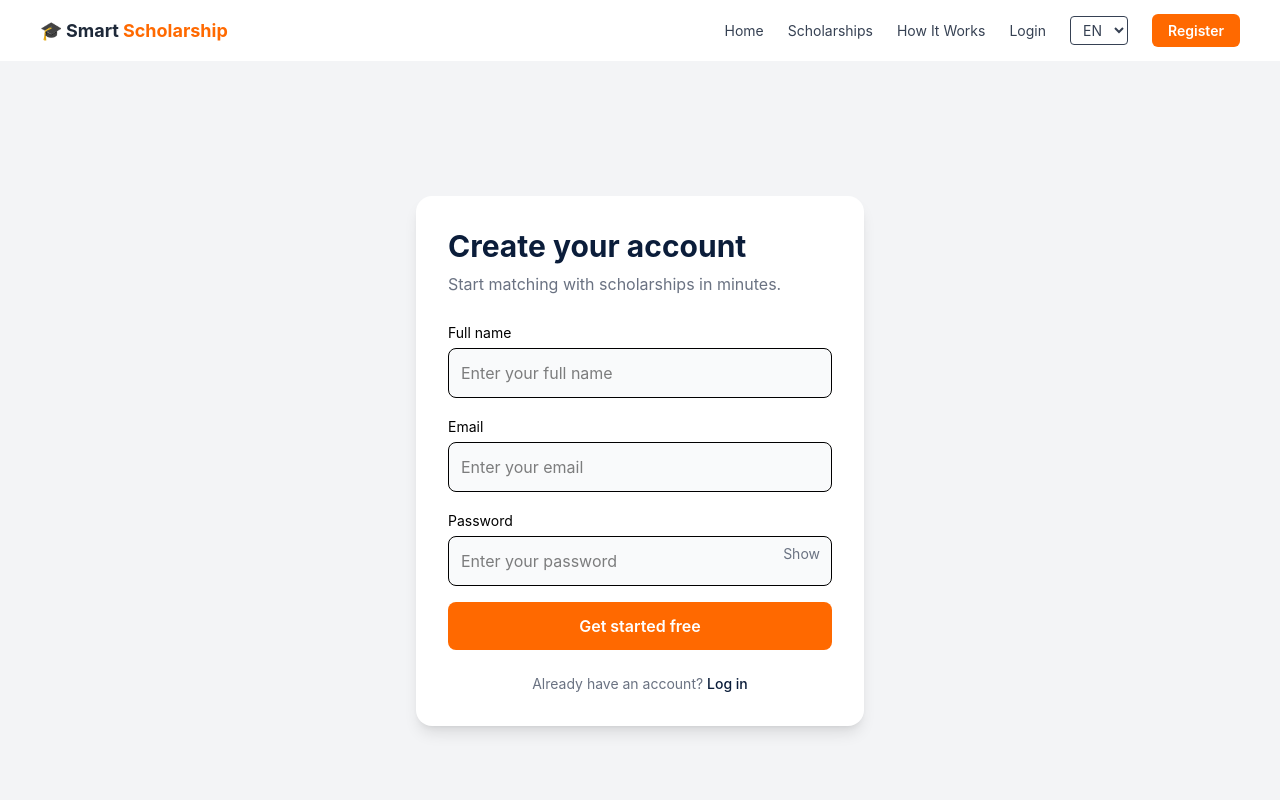
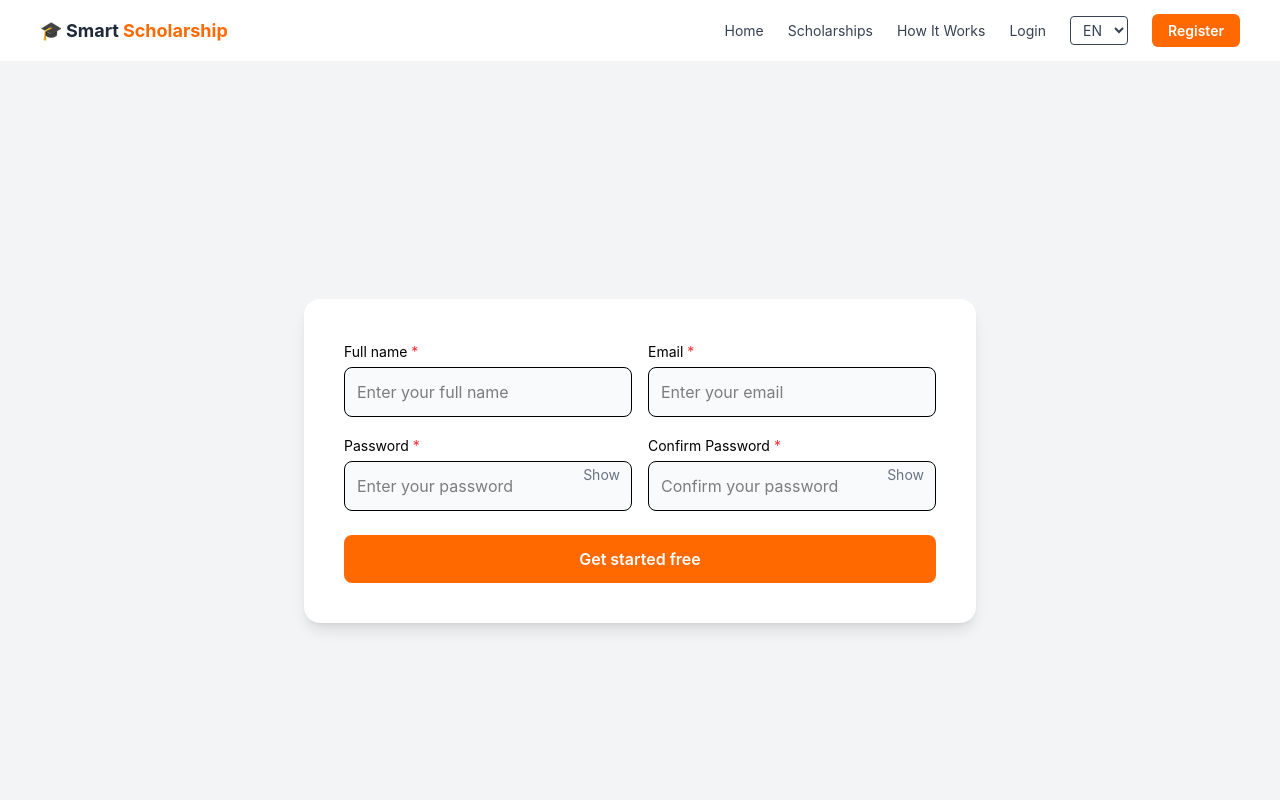
Before and after one commit to mmunir439/smart-scholarship-finder-frontend, a Next.js app: page /register in a window 1280 px wide. Shown: the top 800 px of the page. Built offline with nearby package versions, Linux system fonts and the light colour scheme.

Commit message:
register and login updated

```diff
--- a/src/app/dashboard/page.jsx
+++ b/src/app/dashboard/page.jsx
@@ -1,5 +1,7 @@
 "use client";
+import react from "react"
 import React, { useState, useEffect } from "react";
+import { useContext } from "react";
 import DashboardLayout from "@/components/layout/DashboardLayout";
 import StatsCard from "@/components/dashboard/StatsCard";
 import {
@@ -75,7 +77,7 @@ export default function Page() {
             {/* Greeting */}
             <div className="mb-6">
                 <h1 className="text-2xl font-bold">
-                   Welcome back, {user?.name || "User"} 👋
+                    Welcome back, {user?.name || "User"} 👋
                 </h1>
                 <p className="text-gray-500">{today}</p>
             </div>
--- a/src/app/login/page.jsx
+++ b/src/app/login/page.jsx
@@ -1,5 +1,4 @@
 "use client";
-
 import { useState } from "react";
 import { useRouter } from "next/navigation";
 import api from "../utils/axios";
@@ -9,21 +8,21 @@ import toast from "react-hot-toast";
 import Footer from "@/components/Footer";
 import Navbar from "@/components/Navbar";
 import { useTranslation } from "react-i18next";
-
+import { useSearchParams } from "next/navigation";
 export default function Login() {
   const { t } = useTranslation(); // ✅ ADD THIS
-  const router = useRouter();
-
+  const [loginError, setLoginError] = useState("");
+  const router = useRouter()
   const [form, setForm] = useState({
     email: "",
     password: "",
   });
-
   const [loading, setLoading] = useState(false);
   const [showPassword, setShowPassword] = useState(false);
 
   const handleChange = (e) => {
     setForm({ ...form, [e.target.name]: e.target.value });
+    setLoginError(""); // ✅ reset error
   };
 
   const handleSubmit = async (e) => {
@@ -43,7 +42,7 @@ export default function Login() {
 
       const role = res.data.user.role;
 
-      toast.success(t("login.success"));
+      toast.success("Login successful"); // ✅ will show
 
       setTimeout(() => {
         if (role === "admin") {
@@ -51,10 +50,13 @@ export default function Login() {
         } else {
           router.push("/dashboard");
         }
-      }, 1200);
+      }, 1000);
 
     } catch (err) {
-      toast.error(t("login.error_invalid"));
+      const message = err.response?.data?.message || "Invalid email or password";
+
+      setLoginError(message);
+      toast.error(message);
     } finally {
       setLoading(false);
     }
@@ -74,10 +76,13 @@ export default function Login() {
           <p className="text-gray-500 mb-6">
             {t("login.subtitle")}
           </p>
+          <form onSubmit={handleSubmit} className="space-y-4">
+            {loginError && (
+              <p className="text-red-600 text-sm mb-4 text-center">
+                {loginError}
+              </p>)}
+            <div>
 
-          <form onSubmit={handleSubmit} className="space-y-4">
-
-            <div>
               <label className="text-sm">{t("login.email")}</label>
               <input
                 name="email"
@@ -110,8 +115,8 @@ export default function Login() {
             <button
               disabled={loading}
               className={`w-full py-3 rounded-lg font-semibold text-white transition ${loading
-                  ? "bg-gray-400"
-                  : "bg-orange-500 hover:bg-orange-600"
+                ? "bg-gray-400"
+                : "bg-orange-500 hover:bg-orange-600"
                 }`}
             >
               {loading ? t("login.loading") : t("login.button")}
--- a/src/app/register/page.jsx
+++ b/src/app/register/page.jsx
@@ -5,36 +5,55 @@ import axios from "../utils/axios";
 import { useRouter } from "next/navigation";
 import Link from "next/link";
 import toast from "react-hot-toast";
+import Navbar from "@/components/Navbar";
 import Footer from "@/components/Footer";
-import Navbar from "@/components/Navbar";
 import { useTranslation } from "react-i18next";
 
 export default function Register() {
-  const { t } = useTranslation(); // ✅ ADD
+  const { t } = useTranslation();
   const router = useRouter();
-
+  const [successfulMessage, setSuccessfulMessage] = useState();
   const [form, setForm] = useState({
     name: "",
     email: "",
     password: "",
+    confirmPassword: "",
   });
 
+  const [errors, setErrors] = useState({});
   const [loading, setLoading] = useState(false);
+
   const [showPassword, setShowPassword] = useState(false);
+  const [showConfirmPassword, setShowConfirmPassword] = useState(false);
 
   const handleChange = (e) => {
-    setForm({ ...form, [e.target.name]: e.target.value });
+    const { name, value } = e.target;
+
+
+    setForm({
+      ...form,
+      [e.target.name]: e.target.value,
+    });
+
+    setErrors((prev) => ({
+      ...prev,
+      [name]: "",
+    }));
+
+
   };
 
   const validate = () => {
-    if (!form.name) return t("register.error_name");
-    if (!form.email.includes("@")) return t("register.error_email");
-    if (form.password.length < 6) return t("register.error_password");
+    if (!form.name) return "Name is required";
+    if (!form.email.includes("@")) return "Valid email required";
+    if (form.password.length < 6) return "Password must be at least 6 characters";
+    if (form.password !== form.confirmPassword) return "Passwords do not match";
     return null;
   };
 
   const handleSubmit = async (e) => {
     e.preventDefault();
+
 
     const error = validate();
     if (error) return toast.error(error);
@@ -42,105 +61,149 @@ export default function Register() {
     try {
       setLoading(true);
 
-      await axios.post("/user/register", form);
-
-      toast.success(t("register.success"));
-
-      setTimeout(() => {
-        router.push("/login");
-      }, 1500);
+      const res = await axios.post("/user/register", form);
+      setSuccessfulMessage(res.data.message);
+      console.log(res.data)
+      toast.success(res.data.message);
+      setTimeout(() => router.push("/login?success=registered"), 1500);
 
     } catch (err) {
-      toast.error(t("register.failed"));
+      const { field, message } = err.response?.data || {};
+
+      if (field) {
+        setErrors((prev) => ({
+          ...prev,
+          [field]: message,
+        }));
+      } else {
+        toast.error(message || t("register.failed"));
+      }
     } finally {
       setLoading(false);
     }
+
+
   };
 
+  const isMatch = form.password === form.confirmPassword;
+
   return (
-    <>
-      <Navbar />
+    <> <Navbar />
 
-      <div className="min-h-screen flex items-center justify-center bg-gray-100 px-4">
 
-        <div className="w-full max-w-md bg-white p-8 rounded-2xl shadow-lg">
+      <div className="min-h-screen flex items-center justify-center bg-gray-100">
+        <div className="w-full max-w-2xl bg-white p-6 sm:p-10 rounded-2xl shadow-lg">
 
-          <h2 className="text-3xl font-bold text-[#0b1d3a] mb-2">
-            {t("register.title")}
-          </h2>
-
-          <p className="text-gray-500 mb-6">
-            {t("register.subtitle")}
-          </p>
+          {/* Title & subtitle stay the same */}
 
           <form onSubmit={handleSubmit} className="space-y-4">
+            {successfulMessage && (
+              <p className="text-green-600 text-sm">{successfulMessage}</p>
+            )}
+
+            {/* 2-column grid for inputs */}
+            <div className="grid grid-cols-1 sm:grid-cols-2 gap-4">
 
               {/* Name */}
               <div>
-              <label className="text-sm">{t("register.name")}</label>
+                <label className="text-sm">
+                  {t("register.name")} <span className="text-red-500">*</span>
+                </label>
                 <input
                   name="name"
-                placeholder={t("register.name_placeholder")}
                   value={form.name}
                   onChange={handleChange}
-                className="w-full mt-1 p-3 border rounded-lg bg-gray-50 focus:ring-2 focus:ring-orange-400"
+                  placeholder={t("register.name_placeholder")}
+                  className="w-full mt-1 p-3 border rounded-lg bg-gray-50"
                 />
+                {errors.name && <p className="text-red-500 text-xs mt-1">{errors.name}</p>}
               </div>
 
               {/* Email */}
               <div>
-              <label className="text-sm">{t("register.email")}</label>
+                <label className="text-sm">
+                  {t("register.email")} <span className="text-red-500">*</span>
+                </label>
                 <input
+                  type="email"
                   name="email"
-                placeholder={t("register.email_placeholder")}
                   value={form.email}
                   onChange={handleChange}
-                className="w-full mt-1 p-3 border rounded-lg bg-gray-50 focus:ring-2 focus:ring-orange-400"
+                  placeholder={t("register.email_placeholder")}
+                  className="w-full mt-1 p-3 border rounded-lg bg-gray-50"
                 />
+                {errors.email && <p className="text-red-500 text-xs mt-1">{errors.email}</p>}
               </div>
 
               {/* Password */}
               <div className="relative">
-              <label className="text-sm">{t("register.password")}</label>
+                <label className="text-sm">
+                  {t("register.password")} <span className="text-red-500">*</span>
+                </label>
                 <input
                   name="password"
                   type={showPassword ? "text" : "password"}
-                placeholder={t("register.password_placeholder")}
                   value={form.password}
                   onChange={handleChange}
-                className="w-full mt-1 p-3 border rounded-lg bg-gray-50 focus:ring-2 focus:ring-orange-400"
+                  placeholder={t("register.password_placeholder")}
+                  className="w-full mt-1 p-3 border rounded-lg bg-gray-50 pr-14"
                 />
-
-              <span
+                <button
+                  type="button"
                   onClick={() => setShowPassword(!showPassword)}
-                className="absolute right-3 top-9 cursor-pointer text-sm text-gray-500"
+                  className="absolute right-3 top-8 text-sm text-gray-500"
                 >
-                {showPassword ? t("register.hide") : t("register.show")}
-              </span>
+                  {showPassword ? "Hide" : "Show"}
+                </button>
+                {errors.password && <p className="text-red-500 text-xs mt-1">{errors.password}</p>}
               </div>
 
-            {/* Button */}
+              {/* Confirm Password */}
+              <div className="relative">
+                <label className="text-sm">
+                  Confirm Password <span className="text-red-500">*</span>
+                </label>
+                <input
+                  name="confirmPassword"
+                  type={showConfirmPassword ? "text" : "password"}
+                  value={form.confirmPassword}
+                  onChange={handleChange}
+                  placeholder="Confirm your password"
+                  className="w-full mt-1 p-3 border rounded-lg bg-gray-50 pr-14"
+                />
                 <button
-              disabled={loading}
-              className={`w-full py-3 rounded-lg font-semibold text-white transition ${loading
+                  type="button"
+                  onClick={() => setShowConfirmPassword(!showConfirmPassword)}
+                  className="absolute right-3 top-8 text-sm text-gray-500"
+                >
+                  {showConfirmPassword ? "Hide" : "Show"}
+                </button>
+                {form.confirmPassword && (
+                  <p className={`text-xs mt-1 ${isMatch ? "text-green-500" : "text-red-500"}`}>
+                    {isMatch ? "Passwords match" : "Passwords do not match"}
+                  </p>
+                )}
+              </div>
+
+            </div>{/* end grid */}
+
+            {/* Submit — full width, outside grid */}
+            <button
+              disabled={loading || !isMatch}
+              className={`w-full py-3 rounded-lg font-semibold text-white mt-2 ${loading || !isMatch
                 ? "bg-gray-400 cursor-not-allowed"
                 : "bg-orange-500 hover:bg-orange-600"
                 }`}
             >
-              {loading ? t("register.loading") : t("register.button")}
+              {loading ? "Loading..." : t("register.button")}
             </button>
+
           </form>
-
-          <p className="text-sm text-center text-gray-500 mt-6">
-            {t("register.have_account")}{" "}
-            <Link href="/login" className="font-medium text-[#0b1d3a]">
-              {t("register.login")}
-            </Link>
-          </p>
         </div>
       </div>
-
       <Footer />
     </>
+
+
   );
 }
--- /dev/null
+++ b/src/app/testLogin/page.jsx
@@ -0,0 +1,72 @@
+"use client";
+import { useState } from "react";
+
+export default function Home() {
+    const [form, setForm] = useState({
+        email: "",
+        password: "",
+        name: "",
+    });
+
+    const handleChange = (e) => {
+        setForm({
+            ...form,
+            [e.target.name]: e.target.value,
+        });
+    };
+
+    const Submit = (e) => {
+        e.preventDefault();
+
+        console.log(form); // ✅ all data
+        // Clear inputs
+        setForm({
+            name: "",
+            email: "",
+            password: "",
+        });
+    };
+
+    return (
+        <>
+            <form onSubmit={Submit}>
+                <label>UserName:</label>
+                <input
+                    name="name"
+                    value={form.name}
+                    onChange={handleChange}
+                    className="border px-10 py-1"
+                    type="text"
+                    placeholder="name"
+                />
+
+                <br />
+                <label>Email:</label>
+                <input
+                    name="email"
+                    value={form.email}
+                    onChange={handleChange}
+                    className="border px-10 py-1"
+                    type="email"
+                    placeholder="email"
+                />
+
+                <br />
+
+                <label>Password:</label>
+                <input
+                    name="password"
+                    value={form.password}
+                    onChange={handleChange}
+                    className="border px-10 py-1"
+                    type="password"
+                    placeholder="password"
+                />
+
+                <br />
+
+                <input type="submit" />
+            </form>
+        </>
+    );
+}
--- a/src/components/dashboard/Charts.jsx
+++ b/src/components/dashboard/Charts.jsx
@@ -1,6 +1,6 @@
 "use client";
 import { useTranslation } from "react-i18next";
-const { t } = useTranslation();
+
 import {
     BarChart, Bar, XAxis, YAxis, Tooltip, ResponsiveContainer,
     PieChart, Pie, Cell
@@ -29,7 +29,7 @@ const COLORS = ["#10B981", "#F5A623", "#9CA3AF"];
 
 // 📊 Country Chart
 export function CountryChart({ data }) {
-
+    const { t } = useTranslation();
     const countryMap = {};
 
     data.forEach(item => {
--- a/src/middleware.js
+++ b/src/proxy.js
@@ -1,8 +1,7 @@
-// src/middleware.js
 import { NextResponse } from "next/server";
 import { jwtVerify } from "jose";
 
-export async function middleware(request) {
+export async function proxy(request) {
   const { pathname } = request.nextUrl;
 
   const token = request.cookies.get("token")?.value;
```
Lines whose indentation alone changed are shown as unchanged.
